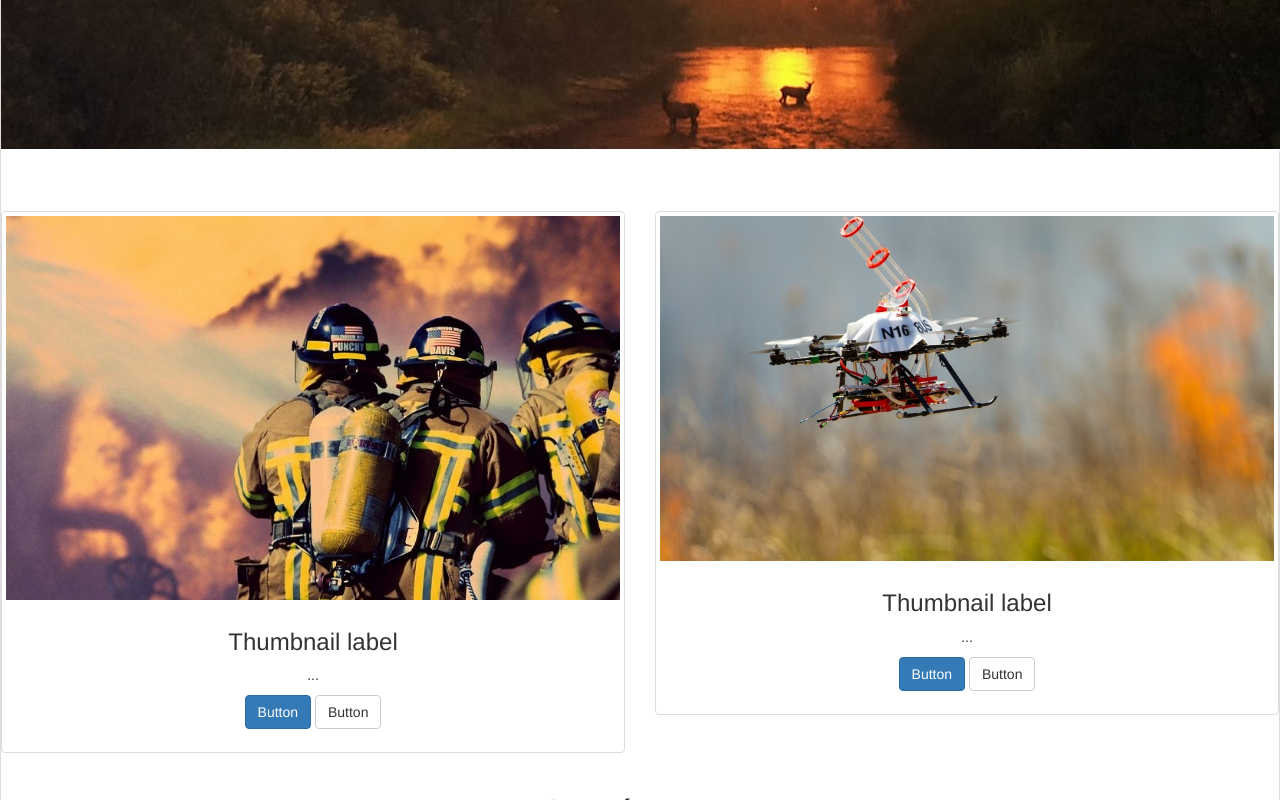
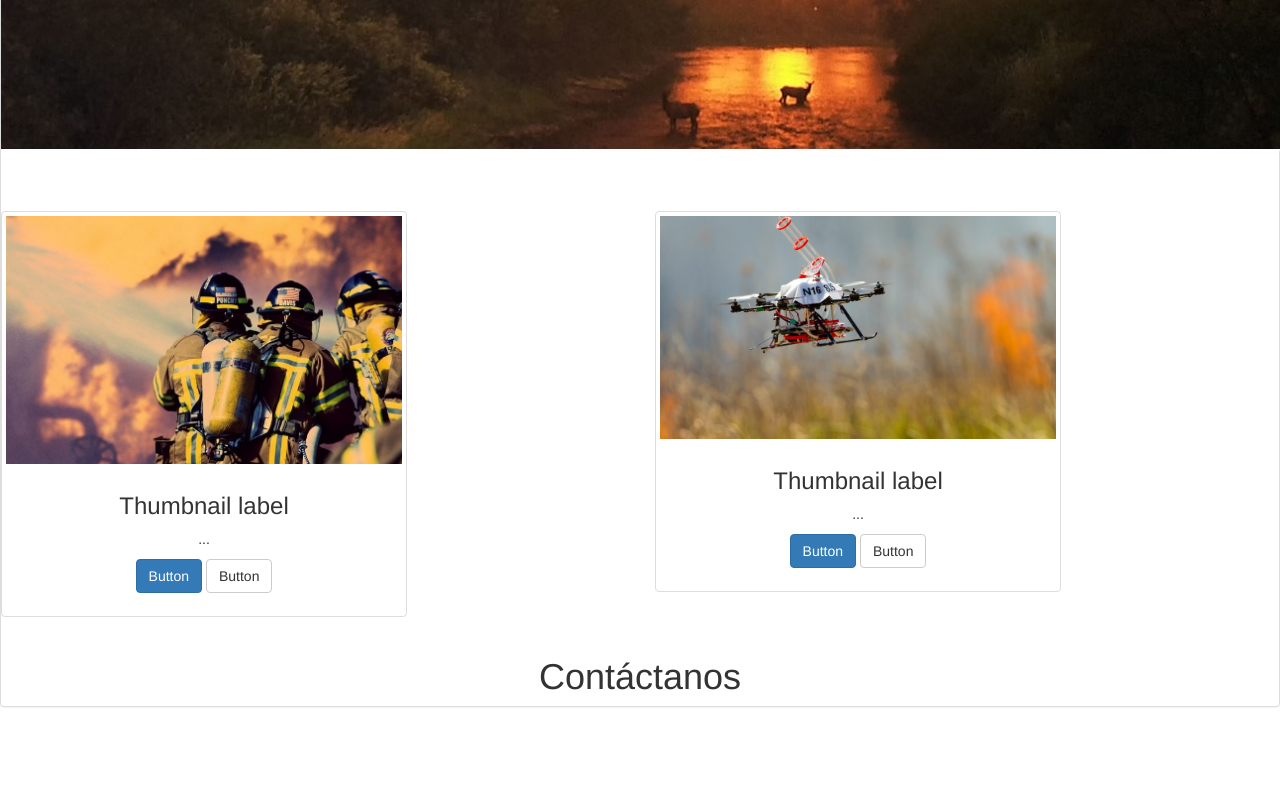
Before and after one commit to northernbulls/NasaApp, a plain HTML site: page index.html in a window 1280 px wide. Shown: the part 515-1315 px from the top of the page. After the commit the page ends 1242 px from the top, so only its background shows below. Drawn offline with nearby package versions, Linux system fonts and the light colour scheme.

Commit message:
Posicion

```diff
--- a/index.html
+++ b/index.html
@@ -49,9 +49,9 @@
   <div class="row">
   <div class="col-md-6">
    <div class="row">
-  <div class="col-md-12">
+  <div class="col-md-8">
     <div class="thumbnail">
-      <img src="bomberos.jpg">
+      <img src="bomberos.jpg" height="540" width="960">
       <div class="caption">
         <h3>Thumbnail label</h3>
         <p>...</p>
@@ -66,9 +66,9 @@
 
   <div class="col-md-6">
     <div class="row">
-  <div class="col-md-12">
+  <div class="col-md-8">
     <div class="thumbnail">
-      <img src="drone.jpg">
+      <img src="drone.jpg" height="540" width="960">
       <div class="caption">
         <h3>Thumbnail label</h3>
         <p>...</p>
```
